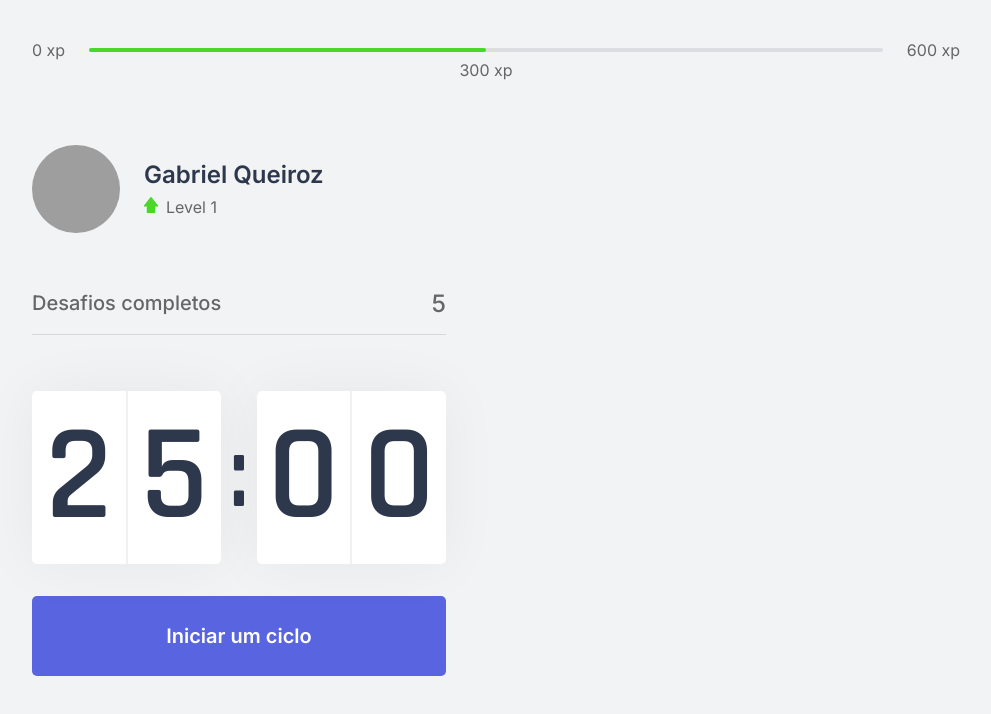
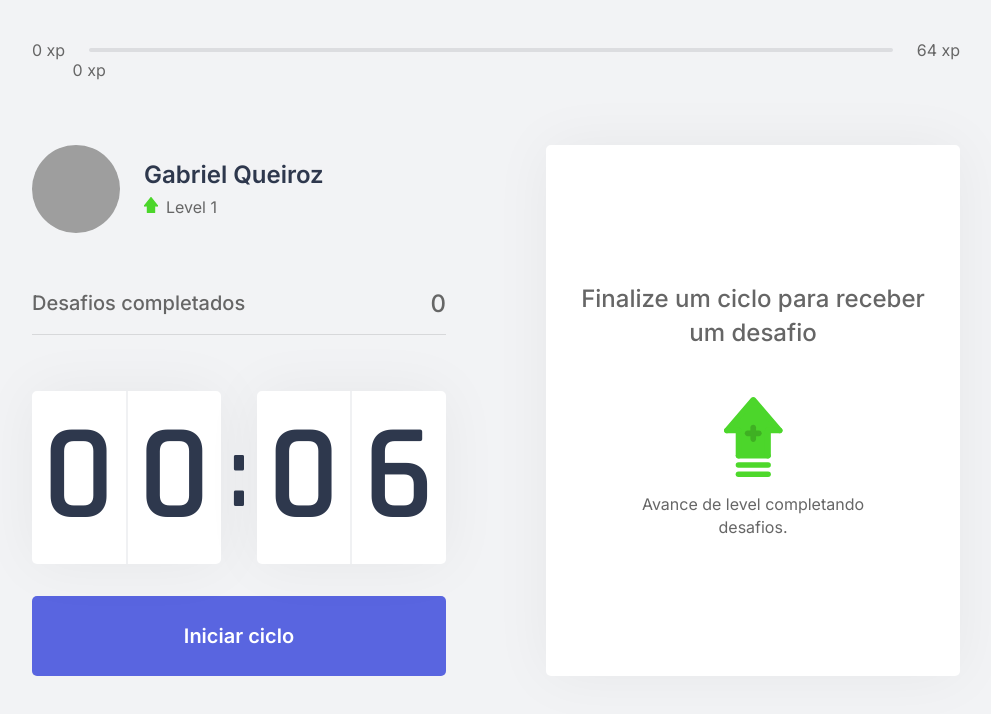
Before and after one commit to gabriel2302/NLW-4-Rocketseat, a Next.js app: page / in a window 1280 px wide. Shown: the top 714 px of the page, without its empty margins (144-1135 px from the left). Built offline with nearby package versions, Linux system fonts and the light colour scheme; grey boxes are pictures that could not be loaded.

Commit message:
context api

```diff
--- /dev/null
+++ b/challenges.json
@@ -0,0 +1,62 @@
+[
+  {
+    "type": "body",
+    "description": "Estique um de seus braços com a palma da mão virada para frente e puxe os dedos para cima por 10 segundos por mão.",
+    "amount": 80
+  },
+  {
+    "type": "body",
+    "description": "Estique seu braço contra o peito e puxe-o utilizando o outro braço por 10 segundos por braço.",
+    "amount": 60
+  },
+  {
+    "type": "body",
+    "description": "Puxe seu pescoço com a ajuda da mão para a direita e para a esquerda, permanecendo na posição por alguns segundos.",
+    "amount": 70
+  },
+  {
+    "type": "body",
+    "description": "Com as duas mãos na parte de trás da cabeça, leve-a para baixo, alongando a parte de trás da região.",
+    "amount": 60
+  },
+  {
+    "type": "body",
+    "description": "Cruze as pernas e desça com as mãos esticadas em direção ao chão. Repita o movimento com a outra perna na frente.",
+    "amount": 100
+  },
+  {
+    "type": "body",
+    "description": "Sentado, abra as pernas e tente encostar as palmas das mãos no chão, repita 3 vezes por 5 segundos.",
+    "amount": 80
+  },
+  {
+    "type": "body",
+    "description": "Puxe o joelho de encontro ao peito e segure, troque de perna após 10 segundos.",
+    "amount": 50
+  },
+  {
+    "type": "body",
+    "description": "Sentado, cruze uma perna e incline seu tronco à frente, troque de perna após 10 segundos.",
+    "amount": 80
+  },
+  {
+    "type": "eye",
+    "description": "Sentado, feche os olhos e cubra-os com as palmas da mão durante 2 minutos, depois abra normalmente.",
+    "amount": 90
+  },
+  {
+    "type": "eye",
+    "description": "Em algum ambiente aberto, olhe o mais longe que puder em quatro direções por 3s, mexa apenas os olhos. Repita 3 vezes.",
+    "amount": 140
+  },
+  {
+    "type": "eye",
+    "description": "Usando os polegares, massage a área abaixo das sobrancelhas em movimentos circulares por 15 segundos.",
+    "amount": 70
+  },
+  {
+    "type": "body",
+    "description": "Em pé, gire a cintura o máximo que puder para a esquerda, segure por cinco segundos. Repita para a direita.",
+    "amount": 90
+  }
+]
--- /dev/null
+++ b/src/components/ChallengeBox.tsx
@@ -0,0 +1,44 @@
+import { ChallengesContext } from '../contexts/ChallengesContext';
+import styles from '../styles/components/ChallengeBox.module.css';
+import { useContext } from 'react';
+
+export function ChallengeBox() {
+  const { activeChallenge, resetChallenge } = useContext(ChallengesContext);
+
+  return (
+    <div className={styles.challengeBoxContainer}>
+      {activeChallenge ? (
+        <div className={styles.challengeActive}>
+          <header>Ganhe {activeChallenge.amount} xp</header>
+
+          <main>
+            <img src={`icons/${activeChallenge.type}.svg`} alt="" />
+            <strong>Novo desafio</strong>
+            <p>{activeChallenge.description}</p>
+          </main>
+
+          <footer>
+            <button
+              type="button"
+              className={styles.challengeFailedButton}
+              onClick={resetChallenge}
+            >
+              Falhei
+            </button>
+            <button type="button" className={styles.challengeSucceededButton}>
+              Completei
+            </button>
+          </footer>
+        </div>
+      ) : (
+        <div className={styles.challengeNotActive}>
+          <strong>Finalize um ciclo para receber um desafio</strong>
+          <p>
+            <img src="icons/level-up.svg" alt="Level up" />
+            Avance de level completando desafios.
+          </p>
+        </div>
+      )}
+    </div>
+  );
+}
--- a/src/components/CompletedChallenges.tsx
+++ b/src/components/CompletedChallenges.tsx
@@ -1,10 +1,13 @@
+import { useContext } from 'react';
 import styles from '../styles/components/CompletedChallenges.module.css';
+import { ChallengesContext } from '../contexts/ChallengesContext';
 
 export function CompletedChallenges() {
+  const { challengesCompleted } = useContext(ChallengesContext);
   return (
     <div className={styles.completedChallengesContainer}>
-      <span>Desafios completos</span>
-      <span>5</span>
+      <span>Desafios completados</span>
+      <span>{challengesCompleted}</span>
     </div>
   );
 }
--- a/src/components/Countdown.tsx
+++ b/src/components/Countdown.tsx
@@ -1,9 +1,15 @@
-import { useState, useEffect } from 'react';
+import { useState, useEffect, useContext } from 'react';
+import { ChallengesContext } from '../contexts/ChallengesContext';
 import styles from '../styles/components/Countdown.module.css';
 
+let countdownTimeout: NodeJS.Timeout;
+
 export function Countdown() {
-  const [time, setTime] = useState(25 * 60);
-  const [active, setActive] = useState(false);
+  const { startNewChallenge } = useContext(ChallengesContext);
+
+  const [time, setTime] = useState(0.1 * 60);
+  const [isActive, setIsActive] = useState(false);
+  const [hasFinished, setHasFinished] = useState(false);
 
   const minutes = Math.floor(time / 60);
   const seconds = time % 60;
@@ -12,16 +18,26 @@
   const [secondLeft, secondRight] = String(seconds).padStart(2, '0').split('');
 
   function startCountdown() {
-    setActive(true);
+    setIsActive(true);
+  }
+
+  function resetCountdown() {
+    clearTimeout(countdownTimeout);
+    setIsActive(false);
+    setTime(0.1 * 60);
   }
 
   useEffect(() => {
-    if (active && time > 0) {
-      setTimeout(() => {
+    if (isActive && time > 0) {
+      countdownTimeout = setTimeout(() => {
         setTime(time - 1);
       }, 1000);
+    } else if (isActive && time === 0) {
+      setHasFinished(true);
+      setIsActive(false);
+      startNewChallenge();
     }
-  }, [active, time]);
+  }, [isActive, time]);
 
   return (
     <div>
@@ -37,13 +53,31 @@
         </div>
       </div>
 
+      {hasFinished ? (
+        <button disabled className={styles.countdownButton}>
+          Ciclo encerrado
+        </button>
+      ) : (
+        <>
+          {isActive ? (
+            <button
+              type="button"
+              className={`${styles.countdownButton} ${styles.countdownButtonActive}`}
+              onClick={resetCountdown}
+            >
+              Abandonar ciclo
+            </button>
+          ) : (
             <button
               type="button"
               className={styles.countdownButton}
               onClick={startCountdown}
             >
-        Iniciar um ciclo
+              Iniciar ciclo
             </button>
+          )}
+        </>
+      )}
     </div>
   );
 }
--- a/src/components/ExperienceBar.tsx
+++ b/src/components/ExperienceBar.tsx
@@ -1,17 +1,30 @@
 import styles from '../styles/components/ExperienceBar.module.css';
+import { useContext } from 'react';
+import { ChallengesContext } from '../contexts/ChallengesContext';
 
 export function ExperienceBar() {
+  const { currentExperience, experienceToNextLevel } = useContext(
+    ChallengesContext
+  );
+
+  const percentToNextLevel = Math.round(
+    (currentExperience * 100) / experienceToNextLevel
+  );
+
   return (
     <header className={styles.experienceBar}>
       <span>0 xp</span>
       <div>
-        <div style={{ width: '50%' }} />
+        <div style={{ width: `${percentToNextLevel}%` }} />
 
-        <span className={styles.currentExperience} style={{ left: '50%' }}>
-          300 xp
+        <span
+          className={styles.currentExperience}
+          style={{ left: `${percentToNextLevel}%` }}
+        >
+          {currentExperience} xp
         </span>
       </div>
-      <span>600 xp</span>
+      <span>{experienceToNextLevel} xp</span>
     </header>
   );
 }
--- /dev/null
+++ b/src/contexts/ChallengesContext.tsx
@@ -0,0 +1,66 @@
+import { createContext, useState, ReactNode } from 'react';
+import challenges from '../../challenges.json';
+
+interface ChallengesProviderProps {
+  children: ReactNode;
+}
+
+interface Challenge {
+  type: 'body' | 'eye';
+  description: string;
+  amount: number;
+}
+
+interface ChallengesContextData {
+  level: number;
+  levelUp: () => void;
+  currentExperience: number;
+  challengesCompleted: number;
+  startNewChallenge: () => void;
+  activeChallenge: Challenge;
+  resetChallenge: () => void;
+  experienceToNextLevel: number;
+}
+
+export const ChallengesContext = createContext({} as ChallengesContextData);
+
+export function ChallengesProvider({ children }: ChallengesProviderProps) {
+  const [level, setLevel] = useState(1);
+  const [currentExperience, setCurrentExperience] = useState(0);
+  const [challengesCompleted, setChallengesCompleted] = useState(0);
+  const [activeChallenge, setActiveChallenge] = useState(null);
+
+  const experienceToNextLevel = Math.pow((level + 1) * 4, 2);
+
+  function levelUp() {
+    setLevel(level + 1);
+  }
+
+  function startNewChallenge() {
+    const randomChallengeIndex = Math.floor(Math.random() * challenges.length);
+    const challenge = challenges[randomChallengeIndex];
+
+    setActiveChallenge(challenge);
+  }
+
+  function resetChallenge() {
+    setActiveChallenge(null);
+  }
+
+  return (
+    <ChallengesContext.Provider
+      value={{
+        level,
+        levelUp,
+        currentExperience,
+        challengesCompleted,
+        startNewChallenge,
+        activeChallenge,
+        resetChallenge,
+        experienceToNextLevel,
+      }}
+    >
+      {children}
+    </ChallengesContext.Provider>
+  );
+}
--- a/src/pages/_app.tsx
+++ b/src/pages/_app.tsx
@@ -1,7 +1,13 @@
 import '../styles/global.css';
 
+import { ChallengesProvider } from '../contexts/ChallengesContext';
+
 function MyApp({ Component, pageProps }) {
-  return <Component {...pageProps} />;
+  return (
+    <ChallengesProvider>
+      <Component {...pageProps} />
+    </ChallengesProvider>
+  );
 }
 
 export default MyApp;
--- a/src/pages/index.tsx
+++ b/src/pages/index.tsx
@@ -4,6 +4,7 @@
 import { Profile } from '../components/Profile';
 import { CompletedChallenges } from '../components/CompletedChallenges';
 import { Countdown } from '../components/Countdown';
+import { ChallengeBox } from '../components/ChallengeBox';
 
 import styles from '../styles/pages/Home.module.css';
 
@@ -21,7 +22,9 @@
           <CompletedChallenges />
           <Countdown />
         </div>
-        <div></div>
+        <div>
+          <ChallengeBox />
+        </div>
       </section>
     </div>
   );
--- /dev/null
+++ b/src/styles/components/ChallengeBox.module.css
@@ -0,0 +1,105 @@
+.challengeBoxContainer {
+  height: 100%;
+  background: var(--white);
+  border-radius: 5px;
+  box-shadow: 0 0 60px rgba(0, 0, 0, 0.05);
+  padding: 1.5rem 2rem;
+
+  display: flex;
+  flex-direction: column;
+  align-items: center;
+  justify-content: center;
+  text-align: center;
+}
+
+.challengeNotActive {
+  display: flex;
+  flex-direction: column;
+  align-items: center;
+}
+
+.challengeNotActive strong {
+  font-size: 1.5rem;
+  font-weight: 500;
+  line-height: 1.4;
+}
+
+.challengeNotActive p {
+  display: flex;
+  flex-direction: column;
+  align-items: center;
+  line-height: 1.4;
+  max-width: 70%;
+  margin-top: 3rem;
+}
+
+.challengeNotActive p img {
+  margin-bottom: 1rem;
+}
+
+.challengeActive {
+  height: 100%;
+  display: flex;
+  flex-direction: column;
+}
+
+.challengeActive header {
+  color: var(--blue);
+  font-weight: 600;
+  font-size: 1.25rem;
+  padding: 0 2rem 1.5rem;
+  border-bottom: 1px solid var(--gray-line);
+}
+
+.challengeActive main {
+  flex: 1;
+  display: flex;
+  flex-direction: column;
+  align-items: center;
+  justify-content: center;
+}
+
+.challengeActive main strong {
+  font-size: 2rem;
+  font-weight: 600;
+  color: var(--title);
+  margin: 1.5rem 0 1rem;
+}
+
+.challengeActive main p {
+  line-height: 1.5;
+}
+
+.challengeActive footer {
+  display: grid;
+  grid-template-columns: repeat(2, 1fr);
+  gap: 1rem;
+}
+
+.challengeActive footer button {
+  height: 3rem;
+
+  display: flex;
+  align-items: center;
+  justify-content: center;
+
+  border: 0;
+  border-radius: 5px;
+  color: var(--white);
+
+  font-size: 1rem;
+  font-weight: 600;
+  transition: filter 0.2s;
+}
+
+.challengeActive footer button.challengeFailedButton {
+  background: var(--red);
+}
+
+.challengeActive footer button.challengeSucceededButton {
+  background: var(--green);
+}
+
+.challengeActive footer button:hover {
+  filter: brightness(0.9);
+}
--- a/src/styles/components/Countdown.module.css
+++ b/src/styles/components/Countdown.module.css
@@ -58,6 +58,22 @@
   transition: background-color 0.2s;
 }
 
-.countdownButton:hover {
+.countdownButton:not(:disabled):hover {
   background: var(--blue-dark);
 }
+
+.countdownButtonActive {
+  background-color: var(--white);
+  color: var(--title);
+}
+
+.countdownButtonActive:not(:disabled):hover {
+  background-color: var(--red);
+  color: var(--white);
+}
+
+.countdownButton:disabled {
+  background: var(--white);
+  color: var(--text);
+  cursor: not-allowed;
+}
```
Also changed, not shown: tsconfig.json (+3 -13 lines). Lines whose indentation alone changed are shown as unchanged.
